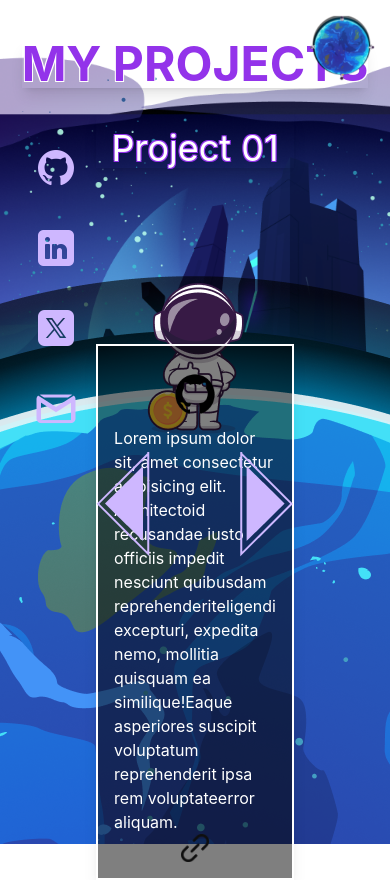
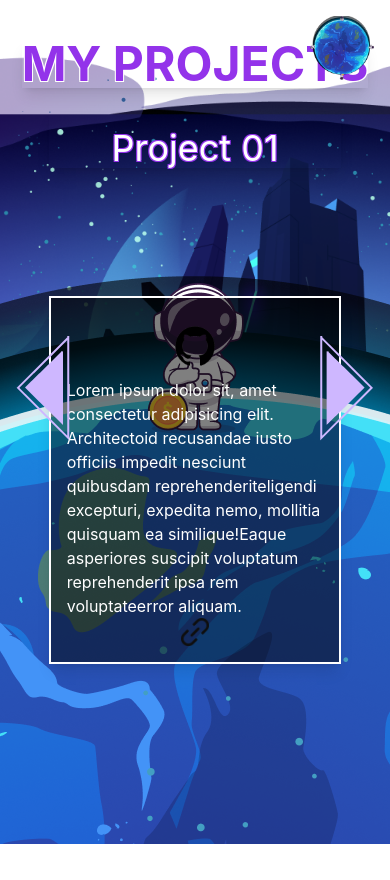
Before and after one commit to akanshaBharti/Portfolio, a React (Create React App) app: page /projects in a window 390 px wide. After the commit the page ends 844 px from the top, so only its background shows below. Built offline with nearby package versions, Linux system fonts and the light colour scheme; the HTML template or start-up script is replaced by a standard one.

Commit message:
working on responsiveness

```diff
--- a/src/components/About/AboutMe.jsx
+++ b/src/components/About/AboutMe.jsx
@@ -17,17 +17,17 @@ const AboutMe = () => {
       {!showAboutMe ? (
         <Button
           type="submit"
-          className="text-white text-2xl w-3/4 h-3/4 "
+          className="text-white text-2xl w-3/4"
           onClick={handleShowAboutMe}
         >
           <img
             src={clickToOpen}
             alt="click to open button"
-            className="w-3/4 h-3/4"
+            className="w-1/2 h-3/4 ml-16 md:w-3/4 md:ml-10"
           />
         </Button>
       ) : (
-        <div className="relative w-1/2 h-1/2" >
+        <div className="relative w-3/4 h-1/2 md:w-1/2" >
           <div className="absolute top-0 right-0 m-2">
             <Button className="" onClick={handleCloseAboutMe}>
               <img src={closeButton} alt="closeButton" className="w-7 h-7" />
--- a/src/components/Experience/Experience.jsx
+++ b/src/components/Experience/Experience.jsx
@@ -20,7 +20,7 @@ const Experience = () => {
         style={{ backgroundImage: `url(${earth})`, top: 0 }}
         >
             <div className="relative z-20 flex flex-col items-center justify-center gap-6 pt-6">
-            <div className="absolute top-0 left-0 ml-4">
+            <div className="absolute top-0 left-0 ml-4 hidden md:block">
             <Sidebar />
           </div>
           <h1 className="text-5xl font-bold text-white text-center shadow-lg">
--- a/src/components/Home/Home.jsx
+++ b/src/components/Home/Home.jsx
@@ -20,7 +20,7 @@ const Home = () => {
         style={{ backgroundImage: `url(${backgroundImage2})`, top: 0 }}
       >
         <div className="relative z-20 flex flex-col items-center justify-center gap-6 pt-6">
-          <div className="absolute top-0 left-0 ml-4">
+          <div className="absolute top-0 left-0 ml-4 hidden md:block">
             <Sidebar />
           </div>
 
--- a/src/components/Projects/ProjectDetails.jsx
+++ b/src/components/Projects/ProjectDetails.jsx
@@ -46,7 +46,7 @@ const ProjectDetails = () => {
   };
 
   return (
-    <div className="flex items-center justify-center w-1/2 h-1/2 ">
+    <div className="flex items-center justify-center w-3/4 h-1/2 md:w-1/2">
       <div>
         {/* project heading */}
         <div>
@@ -64,7 +64,7 @@ const ProjectDetails = () => {
         </div>
 
         {/* description box */}
-        <div className="relative mt-44">
+        <div className="relative mt-32 md:mt-44 ">
           <p className=" border border-2 border-white text-white p-4 shadow-lg bg-black bg-opacity-50 flex flex-col items-center">
             <div className="">
               <Link
@@ -88,17 +88,17 @@ const ProjectDetails = () => {
       </div>
 
       {/* navigation buttons */}
-      <div className="absolute justify-between flex w-full mt-4">
+      <div className="absolute justify-between flex w-full md:mt-4">
         <Button
           type="submit"
-          className="px-4 py-2 ml-20"
+          className="px-4 py-2  md:ml-20"
           onClick={goToPreviousProject}
           disabled={currentProjectIndex === 0}
         >
           <img src={prevButton} alt="previousButton" />
         </Button>
         <Button
-          className="px-4 py-2 mr-20"
+          className="px-4 py-2 md:mr-20"
           onClick={goToNextProject}
           disabled={currentProjectIndex === projectDetails.length - 1}
         >
--- a/src/components/Projects/Projects.jsx
+++ b/src/components/Projects/Projects.jsx
@@ -19,7 +19,7 @@ const Projects = () => {
         style={{ backgroundImage: `url(${earth})`, top: 0 }}
       >
         <div className="relative z-20 flex flex-col items-center justify-center gap-6 pt-10">
-          <div className="absolute top-0 left-0 ml-4">
+          <div className="absolute top-0 left-0 ml-4 hidden md:block">
             <Sidebar />
           </div>
           <h1 className="text-5xl font-bold text-white text-center shadow-lg">
--- a/src/components/Skills/Skills.jsx
+++ b/src/components/Skills/Skills.jsx
@@ -11,15 +11,15 @@ import TechStacks from "./TechStacks";
 const Skills = () => {
   return (
     <div
-    className="relative bg-cover bg-center h-screen flex items-center justify-center"
+    className="relative bg-cover bg-center min-h-screen flex items-center justify-center"
     style={{ backgroundImage: `url(${skillsBg})` }}
     >
         <div
-        className="absolute bg-center h-screen w-full"
+        className="absolute bg-center md:h-screen md:w-full w-full h-screen"
         style={{ backgroundImage: `url(${earth})`, top: 0 }}
         >
             <div className="relative z-20 flex flex-col items-center justify-center gap-6 pt-6">
-            <div className="absolute top-0 left-0 ml-4">
+            <div className="absolute top-0 left-0 ml-4 hidden md:block">
             <Sidebar />
           </div>
           <h1 className="text-5xl font-bold text-white text-center shadow-lg">
--- a/src/components/Skills/TechStacks.jsx
+++ b/src/components/Skills/TechStacks.jsx
@@ -12,7 +12,7 @@ import materialUI from "../../images/materialUI.png";
 
 const TechStacks = () => {
   return (
-    <div className="grid grid-cols-4 gap-6 text-white mt-32 ">
+    <div className="grid grid-cols-1 lg:grid-cols-4 md:grid-cols-2 gap-6 text-white md:mt-32 mt-28 mb-4">
       <div className="flex flex-row items-center border border-white w-full h-full text-3xl p-3 bg-black bg-opacity-50 shadow-xl hover:shadow-black">
         <img src={html} alt="htmlIcon" className="w-10 h-12 mr-2"/>
         HTML
```
